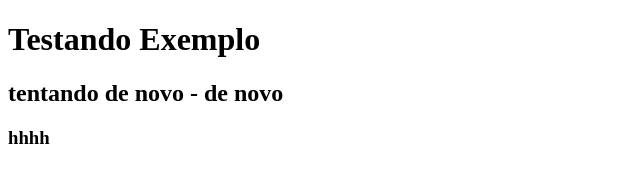
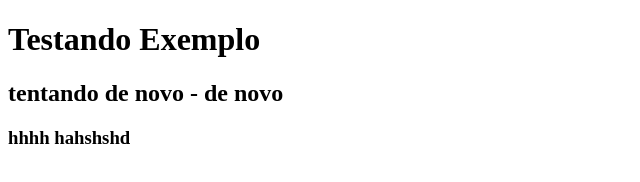
Before and after one commit to CerusDev/Tentando, a plain HTML site: page index.html in a window 1280 px wide. Shown: the whole page, without its empty margins (0-640 px from the left). Drawn offline with Linux system fonts and the light colour scheme.

Commit message:
Update index.html

```diff
--- a/index.html
+++ b/index.html
@@ -12,6 +12,6 @@
     <h2>
         tentando de novo - de novo
     </h2>
-    <h3> hhhh</h3>
+    <h3> hhhh hahshshd</h3>
 </body>
 </html>
```
